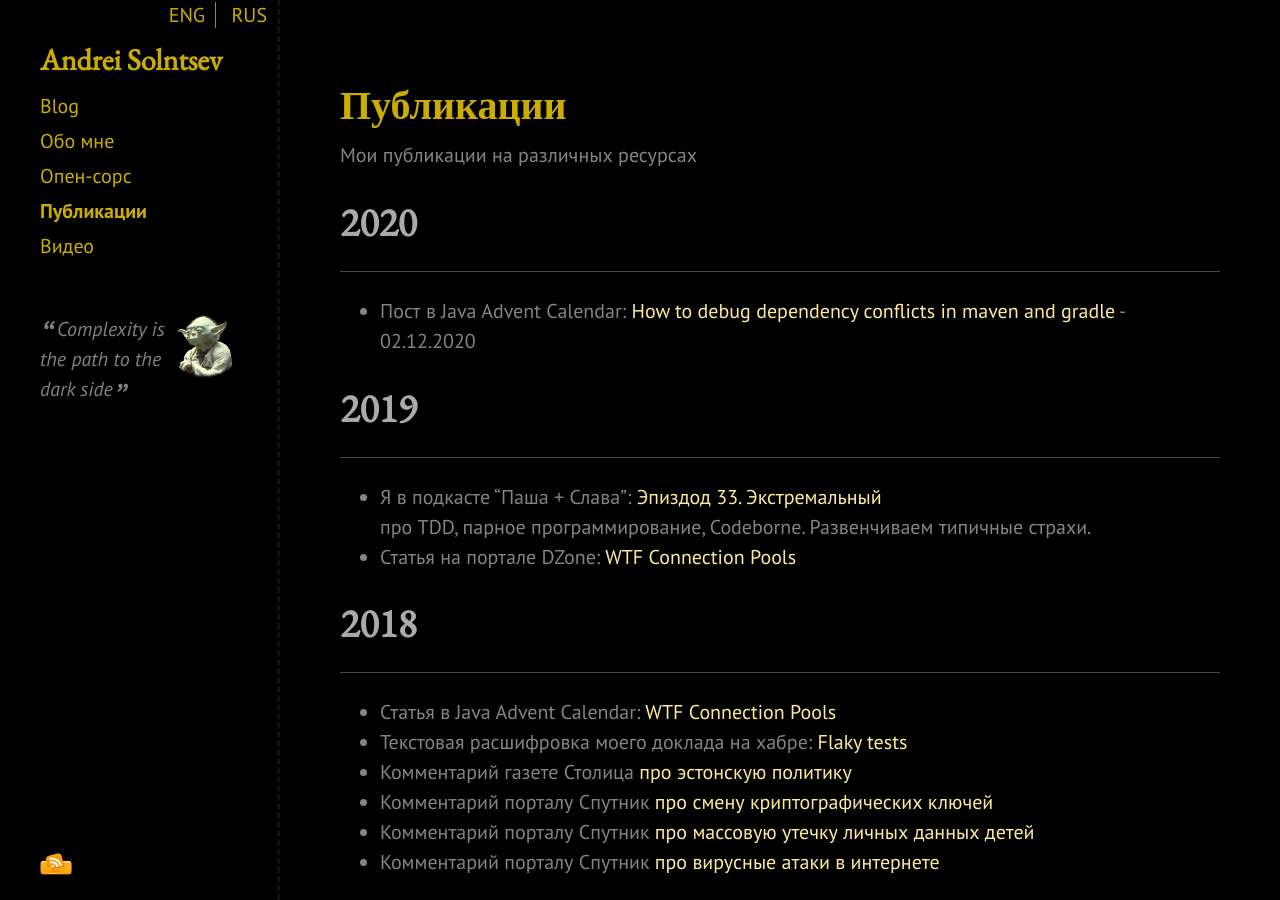
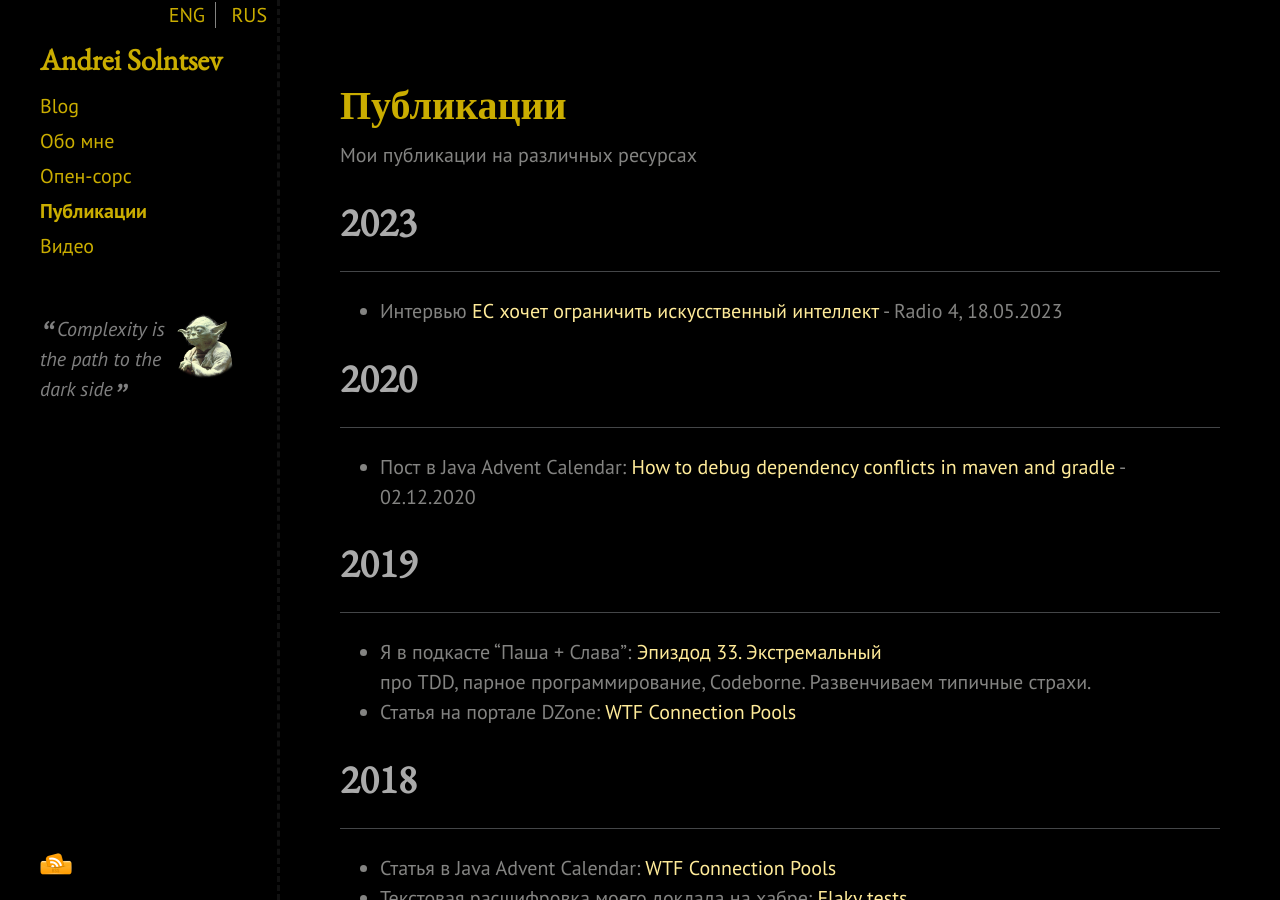
Before and after one commit to asolntsev/asolntsev.github.io, a Jekyll site: the page built from ru/publications.md, in a window 1280 px wide and 900 px high. Built offline with Jekyll 4.4.1, drawn with Linux system fonts in a browser that asks for light colours; nearby versions of some CDN libraries.

Commit message:
publish my interview for Radio 4

```diff
--- a/ru/publications.md
+++ b/ru/publications.md
@@ -5,6 +5,11 @@ category: ru
 ---
 
 Мои публикации на различных ресурсах
+
+# 2023
+* * *
+
+* Интервью [ЕС хочет ограничить искусственный интеллект](https://r4.err.ee/1608981707/es-hochet-ogranichit-iskusstvennyj-intellekt) - Radio 4, 18.05.2023
 
 # 2020
 * * *
```
